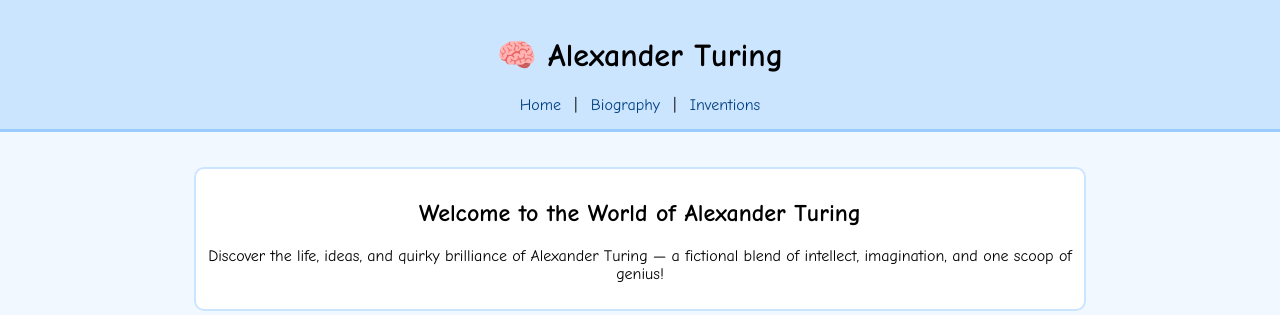
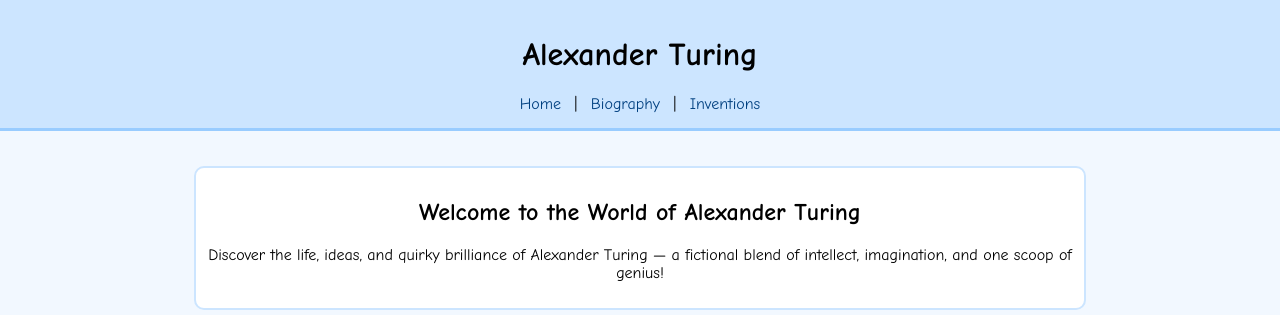
Before and after one commit to Bugat4ta/jfffffkk, a plain HTML site: page index.html in a window 1280 px wide. Shown: the top 315 px of the page. Drawn offline with Linux system fonts and the light colour scheme.

Commit message:
update text

```diff
--- a/index.html
+++ b/index.html
@@ -8,7 +8,7 @@
 </head>
 <body>
     <div class="header">
-        <h1>🧠 Alexander Turing</h1>
+        <h1> Alexander Turing</h1>
         <div class="nav">
             <a href="index.html">Home</a> |
             <a href="biography.html">Biography</a> |
```
